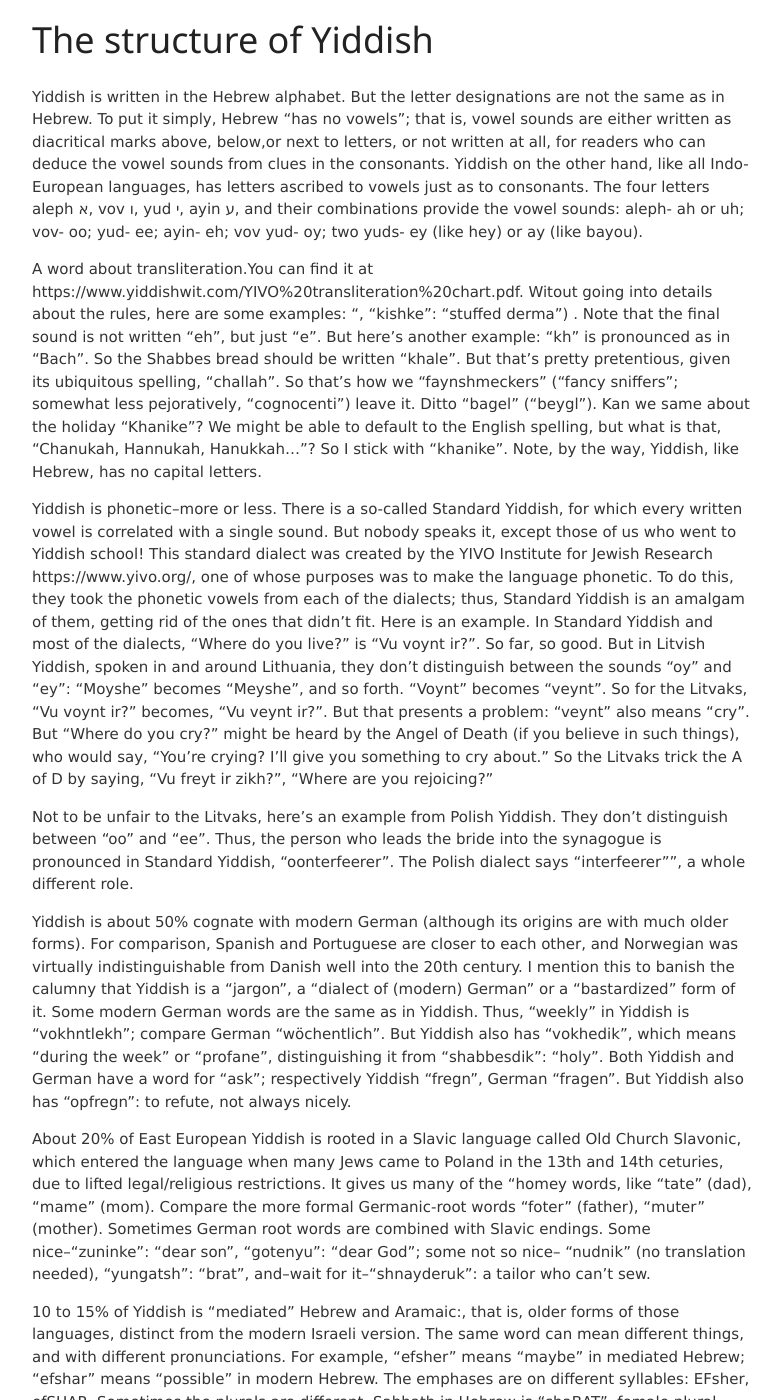
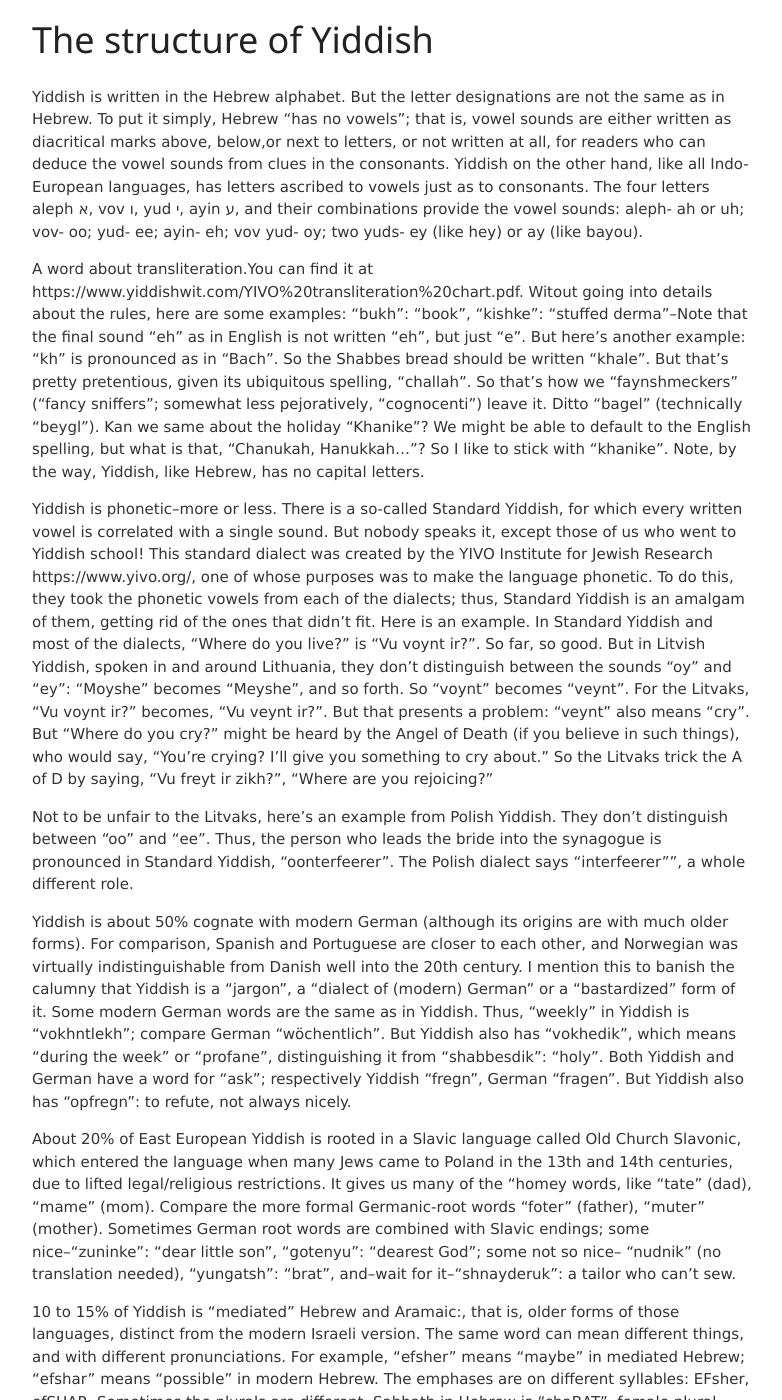
Before and after one commit to jvmallow/jvmallow.github.io, a Jekyll site: the page built from _posts/2025-05-31-Yiddish.md, in a window 1280 px wide and 1400 px high, scrolled down 739 px. Shown: the whole window, without its empty margins (248-1030 px from the left). Built offline with Jekyll 4.4.1, drawn with Linux system fonts in a browser that asks for light colours; a script that is not in the unit is left out.

Commit message:
Update 2025-05-31-Yiddish.md

```diff
--- a/_posts/2025-05-31-Yiddish.md
+++ b/_posts/2025-05-31-Yiddish.md
@@ -18,15 +18,15 @@ While Yiddish is not my native language, my immigrant grandparents convinced my
 
 Yiddish is written in the Hebrew alphabet. But the letter designations are not the same as in Hebrew. To put it simply, Hebrew  "has no vowels"; that is, vowel sounds are either written as diacritical marks above, below,or next to letters, or not written at all, for readers who can deduce the vowel sounds from clues in the consonants.  Yiddish on the other hand, like all Indo-European languages, has letters ascribed to vowels just as to consonants. The four letters aleph א, vov ו, yud י, ayin ע, and their combinations provide the vowel sounds: aleph- ah or uh; vov- oo; yud- ee; ayin- eh; vov yud- oy; two yuds- ey (like hey) or ay (like bayou).
 
-A word about transliteration.You can find it at https://www.yiddishwit.com/YIVO%20transliteration%20chart.pdf.  Witout going into details about the rules, here are some examples: ", "kishke": "stuffed derma") . Note that the final sound is not written "eh", but just "e". But here's another example:  "kh" is pronounced as in "Bach". So the Shabbes bread should be written "khale". But that's pretty pretentious, given its ubiquitous spelling, "challah". So that's how we "faynshmeckers" ("fancy sniffers"; somewhat less pejoratively, "cognocenti") leave it.  Ditto "bagel" ("beygl"). Kan we same about the holiday "Khanike"? We might be able to default to the English spelling, but what is that, "Chanukah, Hannukah, Hanukkah..."? So I stick with "khanike". Note, by the way, Yiddish, like Hebrew, has no capital letters.
+A word about transliteration.You can find it at https://www.yiddishwit.com/YIVO%20transliteration%20chart.pdf.  Witout going into details about the rules, here are some examples: "bukh": "book", "kishke": "stuffed derma"--Note that the final sound "eh" as in English is not written "eh", but just "e". But here's another example:  "kh" is pronounced as in "Bach". So the Shabbes bread should be written "khale". But that's pretty pretentious, given its ubiquitous spelling, "challah". So that's how we "faynshmeckers" ("fancy sniffers"; somewhat less pejoratively, "cognocenti") leave it.  Ditto "bagel" (technically "beygl"). Kan we same about the holiday "Khanike"? We might be able to default to the English spelling, but what is that, "Chanukah, Hanukkah..."? So I like to stick with "khanike". Note, by the way, Yiddish, like Hebrew, has no capital letters.
 
-Yiddish is phonetic--more or less. There is a so-called Standard Yiddish, for which every written vowel is correlated with a single sound. But nobody speaks it, except those of us who went to Yiddish school! This standard dialect was created by the YIVO Institute for Jewish Research https://www.yivo.org/, one of whose purposes was to make the language phonetic. To do this, they took the phonetic vowels from each of the dialects; thus, Standard Yiddish is an amalgam of them, getting rid of the ones that didn't fit. Here is an example. In Standard Yiddish and most of the dialects, "Where do you live?" is "Vu voynt ir?". So far, so good. But in Litvish Yiddish, spoken in and around Lithuania, they don't distinguish between the sounds "oy" and "ey": "Moyshe" becomes "Meyshe", and so forth. "Voynt" becomes "veynt". So for the Litvaks, "Vu voynt ir?" becomes, "Vu veynt ir?". But that presents a problem: "veynt" also means "cry". But "Where do you cry?" might be heard by the Angel of Death (if you believe in such things), who would say, "You're crying? I'll give you something to cry about." So the Litvaks trick the A of D by saying, "Vu freyt ir zikh?", "Where are you rejoicing?"
+Yiddish is phonetic--more or less. There is a so-called Standard Yiddish, for which every written vowel is correlated with a single sound. But nobody speaks it, except those of us who went to Yiddish school! This standard dialect was created by the YIVO Institute for Jewish Research https://www.yivo.org/, one of whose purposes was to make the language phonetic. To do this, they took the phonetic vowels from each of the dialects; thus, Standard Yiddish is an amalgam of them, getting rid of the ones that didn't fit. Here is an example. In Standard Yiddish and most of the dialects, "Where do you live?" is "Vu voynt ir?". So far, so good. But in Litvish Yiddish, spoken in and around Lithuania, they don't distinguish between the sounds "oy" and "ey": "Moyshe" becomes "Meyshe", and so forth. So "voynt" becomes "veynt". For the Litvaks, "Vu voynt ir?" becomes, "Vu veynt ir?". But that presents a problem: "veynt" also means "cry". But "Where do you cry?" might be heard by the Angel of Death (if you believe in such things), who would say, "You're crying? I'll give you something to cry about." So the Litvaks trick the A of D by saying, "Vu freyt ir zikh?", "Where are you rejoicing?"
 
 Not to be unfair to the Litvaks, here's an example from Polish Yiddish. They don't distinguish between "oo" and "ee". Thus, the person who leads the bride into the synagogue is pronounced in Standard Yiddish, "oonterfeerer". The Polish dialect says "interfeerer"", a whole different role.
 
 Yiddish is about 50% cognate with modern German (although its origins are with much older forms). For comparison, Spanish and Portuguese are closer to each other, and Norwegian was virtually indistinguishable from Danish well into the 20th century. I mention this to banish the calumny that Yiddish is a "jargon", a "dialect of (modern) German" or a "bastardized" form of it. Some modern German words are the same as in Yiddish. Thus, "weekly" in Yiddish is "vokhntlekh"; compare German "wöchentlich". But Yiddish also has "vokhedik", which means "during the week" or "profane", distinguishing it from "shabbesdik": "holy". Both Yiddish and German have a word for "ask"; respectively Yiddish "fregn", German "fragen". But Yiddish also has "opfregn": to refute, not always nicely.
 
-About 20% of East European Yiddish is rooted in a Slavic language called Old Church Slavonic, which entered the language when many Jews came to Poland in the 13th and 14th ceturies, due to lifted legal/religious restrictions.  It gives us many of the "homey words, like "tate" (dad), "mame" (mom). Compare the more formal Germanic-root words "foter" (father), "muter" (mother).   Sometimes German root words are combined with Slavic endings. Some nice--"zuninke": "dear son", "gotenyu": "dear God"; some not so nice-- "nudnik" (no translation needed), "yungatsh": "brat", and--wait for it--"shnayderuk": a tailor who can't sew.
+About 20% of East European Yiddish is rooted in a Slavic language called Old Church Slavonic, which entered the language when many Jews came to Poland in the 13th and 14th centuries, due to lifted legal/religious restrictions.  It gives us many of the "homey words, like "tate" (dad), "mame" (mom). Compare the more formal Germanic-root words "foter" (father), "muter" (mother).   Sometimes German root words are combined with Slavic endings; some nice--"zuninke": "dear little son", "gotenyu": "dearest God"; some not so nice-- "nudnik" (no translation needed), "yungatsh": "brat", and--wait for it--"shnayderuk": a tailor who can't sew.
 
 10 to 15% of Yiddish is "mediated" Hebrew and Aramaic:, that is, older forms of those languages, distinct from the modern Israeli version. The same word can mean different things, and with different pronunciations. For example, "efsher" means "maybe" in mediated Hebrew; "efshar" means "possible" in modern Hebrew. The emphases are on different syllables: EFsher, efSHAR. Sometimes the plurals are different. Sabbath in Hebrew is "shaBAT", female plural "shabaTOT"; in Yiddish, "SHAbbes", masculine plural "shaBEYSim" (Hebrew plural!).  Some words mix the Germanic with the mediated Hebrew. Doctor: singular DOkter (Germanic), plural (Hebrew) dokTOYrim. Sometimes, two very different words, both Hebrew, mean the same thing. Holiday in modern Hebrew is "khag". In the mediated Hebrew of Yiddish it's "yontef", a shortening of "yom tov": "good day"  (technically "day good").
 
```
